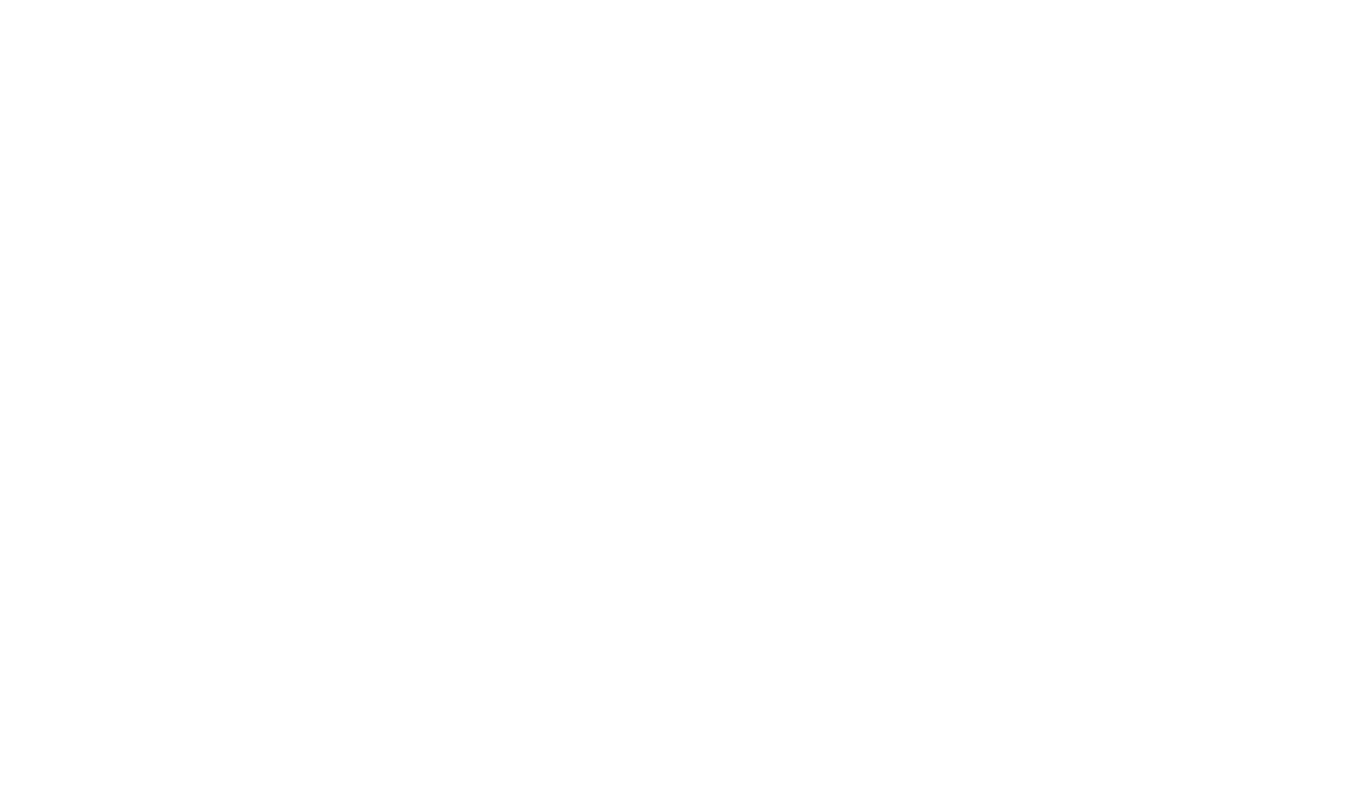
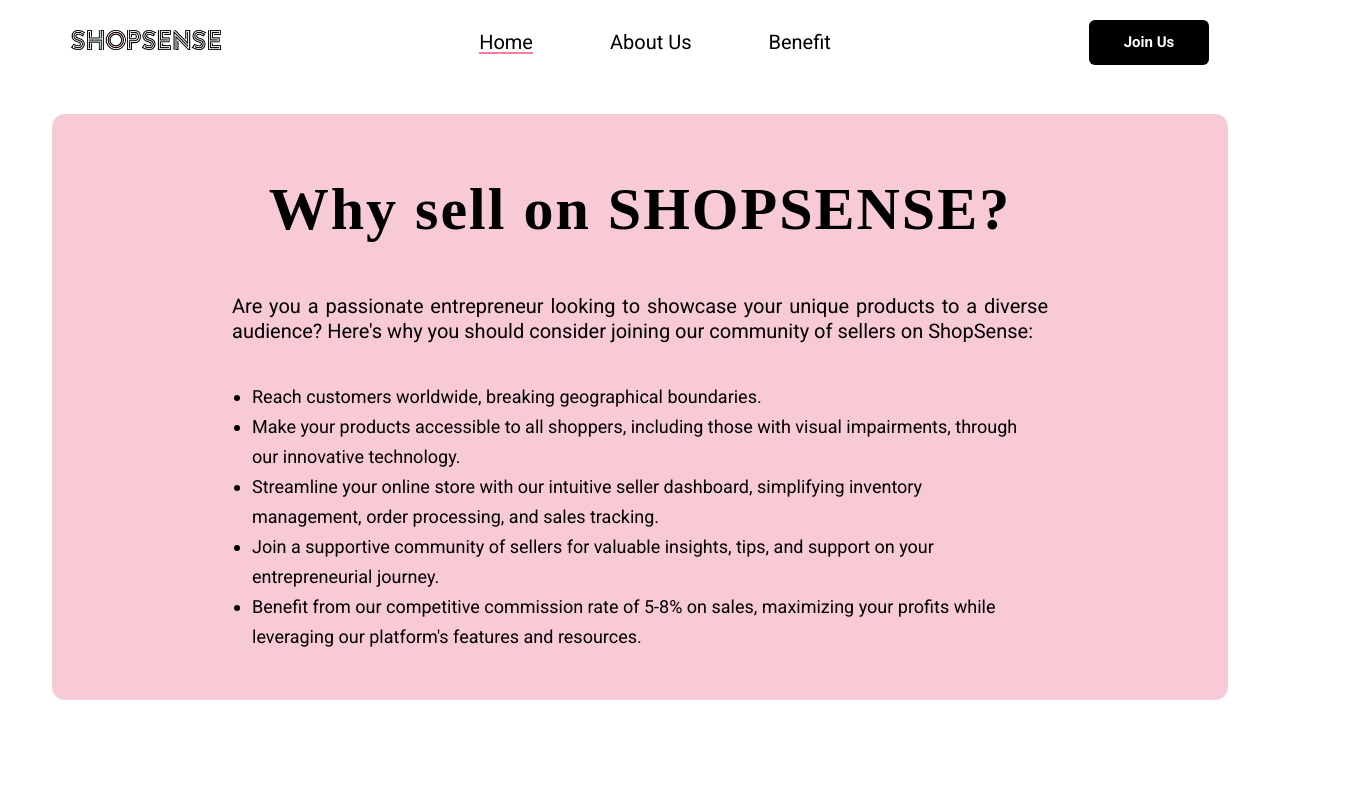
Before and after one commit to disara7/ShopSense-Web, a React (Create React App) app in the folder shopsense_seller/: page /Benifit in a window 1280 px wide. Before the commit this address had no page. Shown: the top 798 px of the page, 1360 px wide, since content can reach past the window. Built offline with nearby package versions, Linux system fonts and the light colour scheme; a web font is replaced by a local one.

Commit message:
Benefit page completed

```diff
--- a/shopsense_seller/src/App.js
+++ b/shopsense_seller/src/App.js
@@ -4,6 +4,7 @@ import Instructions from "./Components/Card/cardData.js";
 import { BrowserRouter as Router, Routes, Route } from "react-router-dom";
 import Home from "./Pages/Home/Home";
 import About from "./Pages/About/About.jsx";
+import Benifit from "./Pages/Benifit/Benifit.jsx";
 
 function App() {
   const Cards = Instructions.map((card) => {
@@ -16,6 +17,7 @@ function App() {
         <Routes>
           <Route exact path="/" element={<Home />} />
           <Route path="/About" element={<About />} />
+          <Route path="/Benifit" element={<Benifit />} />
         </Routes>
       </div>
     </Router>
--- a/shopsense_seller/src/Components/Navbar/Navbar.jsx
+++ b/shopsense_seller/src/Components/Navbar/Navbar.jsx
@@ -19,7 +19,11 @@ function Navbar() {
               About Us
             </Link>
           </li>
-          <li>Benefit</li>
+          <li>
+            <Link to="/Benifit" className="CustomLink">
+              Benefit{" "}
+            </Link>
+          </li>
         </ul>
       </div>
       <div>
--- a/shopsense_seller/src/Pages/About/About.jsx
+++ b/shopsense_seller/src/Pages/About/About.jsx
@@ -68,6 +68,7 @@ function About() {
           </div>
         </div>
       </div>
+
       <Footer />
     </div>
   );
--- /dev/null
+++ b/shopsense_seller/src/Pages/Benifit/Benifit.css
@@ -0,0 +1,36 @@
+.Benifitbox01 {
+  background-color: #f8cad6;
+  width: 1116px;
+  padding: 30px;
+  border-radius: 13px;
+  display: flex;
+  flex-direction: column;
+  align-items: center;
+  margin: 0 auto;
+  line-height: 10px;
+  margin-top: 40px;
+  margin-bottom: 80px;
+}
+
+.Benifitbox01 h3 {
+  text-align: justify;
+  font-family: "Reforma Grotesk Medium W08 Rg";
+  font-size: 60px;
+  letter-spacing: 2px;
+  font-weight: bolder;
+}
+
+.Benifitbox01 p {
+  text-align: justify;
+  line-height: 25px;
+  padding-left: 150px;
+  padding-right: 150px;
+  font-size: 20px;
+}
+
+.Benifitbox01 ul {
+  padding-left: 170px;
+  padding-right: 170px;
+  line-height: 30px;
+  font-size: 18px;
+}
--- /dev/null
+++ b/shopsense_seller/src/Pages/Benifit/Benifit.jsx
@@ -0,0 +1,60 @@
+import { Link } from "react-router-dom";
+import Navbar from "../../Components/Navbar/Navbar";
+import "./Benifit.css";
+import Footer from "../../Components/Footer/footer";
+import Card from "../../Components/Card/card";
+import Instructions from "../../Components/Card/cardData.js";
+function Benifit() {
+  const Cards = Instructions.map((card) => {
+    return <Card card={card} />;
+  });
+
+  return (
+    <div>
+      <Navbar />
+
+      <div className="Benifitbox01">
+        <h3>Why sell on SHOPSENSE?</h3>
+        <p>
+          Are you a passionate entrepreneur looking to showcase your unique
+          products to a diverse audience? Here's why you should consider joining
+          our community of sellers on ShopSense:
+        </p>
+
+        <ul>
+          <li>Reach customers worldwide, breaking geographical boundaries.</li>
+          <li>
+            Make your products accessible to all shoppers, including those with
+            visual impairments, through our innovative technology.
+          </li>
+          <li>
+            Streamline your online store with our intuitive seller dashboard,
+            simplifying inventory management, order processing, and sales
+            tracking.
+          </li>
+          <li>
+            Join a supportive community of sellers for valuable insights, tips,
+            and support on your entrepreneurial journey.
+          </li>
+          <li>
+            Benefit from our competitive commission rate of 5-8% on sales,
+            maximizing your profits while leveraging our platform's features and
+            resources.
+          </li>
+        </ul>
+      </div>
+
+      <div className="About"></div>
+
+      <div className="Card_header">
+        Set up your e-commerce store in a flash,{" "}
+        <span className="Highlight">it's easy and free!</span>
+      </div>
+
+      <div className="card_holder">{Cards}</div>
+      <Footer />
+    </div>
+  );
+}
+
+export default Benifit;
```
